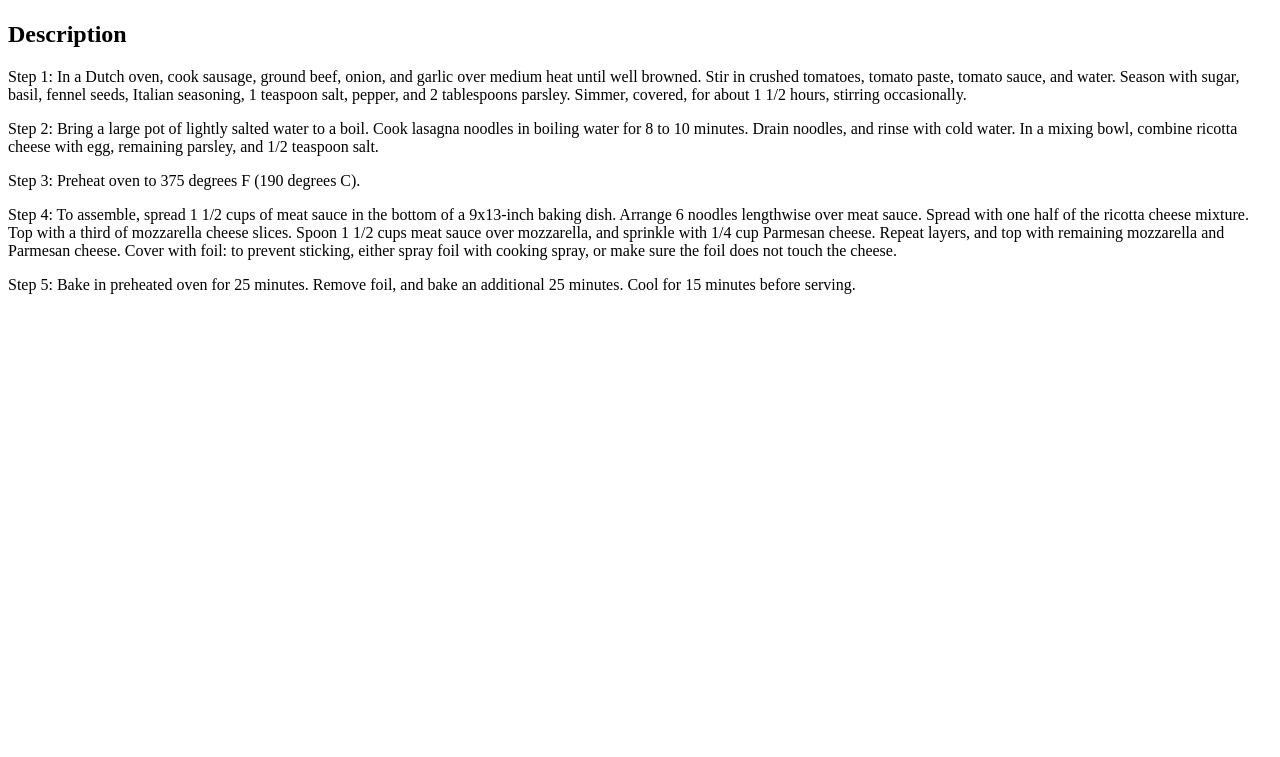
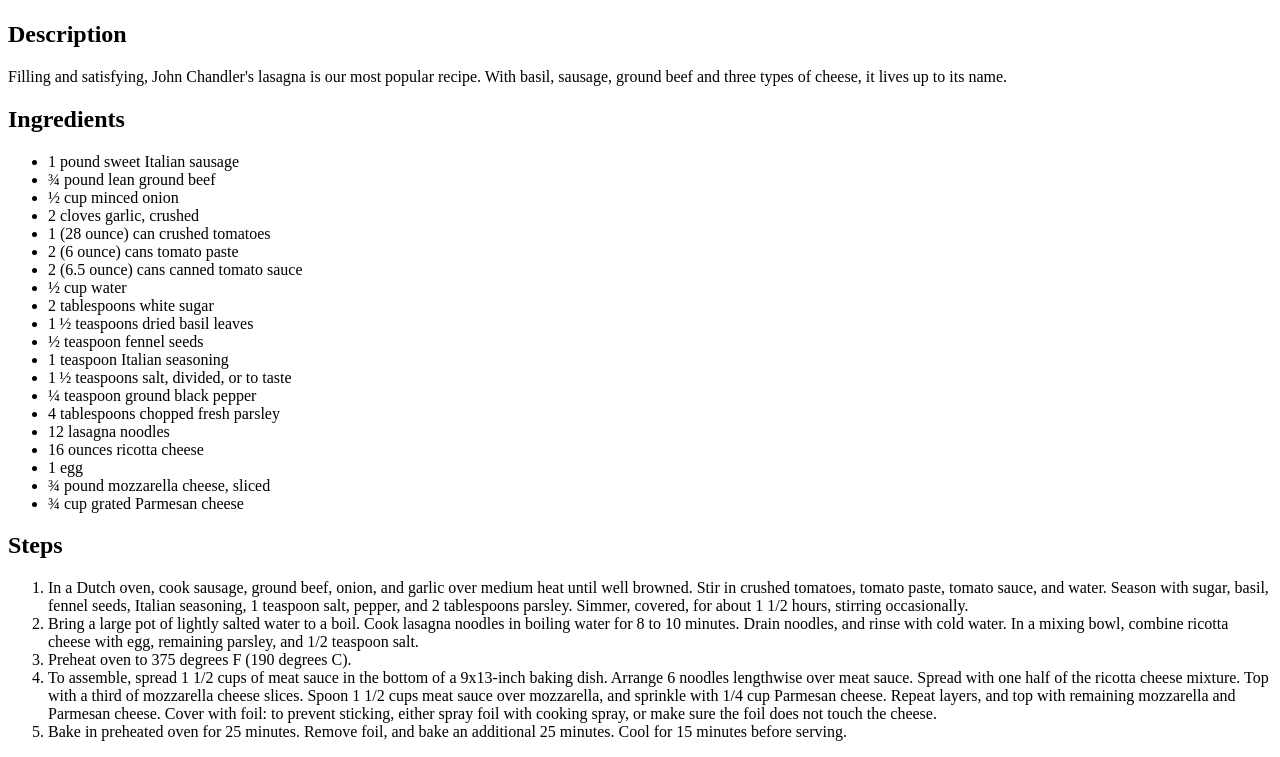
Before and after one commit to CodingWithHamza/odin-recipes, a plain HTML site: page recipes/lasagna.html in a window 1280 px wide. Shown: the part 383-1140 px from the top of the page. Before the commit the page ends 800 px from the top, so only its background shows below. Drawn offline with Linux system fonts and the light colour scheme.

Commit message:
Added three reccipes pages

```diff
--- a/recipes/lasagna.html
+++ b/recipes/lasagna.html
@@ -11,26 +11,141 @@
 <body>
     <h1>World's Best Lasagna</h1>
     <img src="https://img.taste.com.au/Jki2ky0M/taste/2016/11/classic-lasagne-95039-1.jpeg" alt="World's Best Lasagna">
-    <h2>Description</h2>
-    <p>Step 1: In a Dutch oven, cook sausage, ground beef, onion, and garlic over medium heat until well browned. Stir
-        in crushed tomatoes, tomato paste, tomato sauce, and water. Season with sugar, basil, fennel seeds, Italian
-        seasoning, 1 teaspoon salt, pepper, and 2 tablespoons parsley. Simmer, covered, for about 1 1/2 hours, stirring
-        occasionally.</p>
 
-    <p>Step 2: Bring a large pot of lightly salted water to a boil. Cook lasagna noodles in boiling water for 8 to 10
-        minutes. Drain noodles, and rinse with cold water. In a mixing bowl, combine ricotta cheese with egg, remaining
-        parsley, and 1/2 teaspoon salt.</p>
+    <div class="recipe-description">
+        <h2>Description</h2>
+        <p>
+            Filling and satisfying, John Chandler's lasagna is our most popular recipe. With basil, sausage, ground beef
+            and three types of cheese, it lives up to its name.
+        </p>
+        <p></p>
+    </div>
 
-    <p>Step 3: Preheat oven to 375 degrees F (190 degrees C).</p>
+    <div class="recipe-ingredients">
+        <h2>Ingredients</h2>
+        <ul>
+            <li>
+                1 pound sweet Italian sausage
+            </li>
 
-    <p>Step 4: To assemble, spread 1 1/2 cups of meat sauce in the bottom of a 9x13-inch baking dish. Arrange 6 noodles
-        lengthwise over meat sauce. Spread with one half of the ricotta cheese mixture. Top with a third of mozzarella
-        cheese slices. Spoon 1 1/2 cups meat sauce over mozzarella, and sprinkle with 1/4 cup Parmesan cheese. Repeat
-        layers, and top with remaining mozzarella and Parmesan cheese. Cover with foil: to prevent sticking, either
-        spray foil with cooking spray, or make sure the foil does not touch the cheese.</p>
+            <li>
+                ¾ pound lean ground beef
+            </li>
 
-    <p>Step 5: Bake in preheated oven for 25 minutes. Remove foil, and bake an additional 25 minutes. Cool for 15
-        minutes before serving.</p>
+            <li>
+                ½ cup minced onion
+            </li>
+
+            <li>
+                2 cloves garlic, crushed
+            </li>
+
+            <li>
+                1 (28 ounce) can crushed tomatoes
+            </li>
+
+            <li>
+                2 (6 ounce) cans tomato paste
+            </li>
+
+            <li>
+                2 (6.5 ounce) cans canned tomato sauce
+            </li>
+
+            <li>
+                ½ cup water
+            </li>
+
+            <li>
+                2 tablespoons white sugar
+            </li>
+
+            <li>
+                1 ½ teaspoons dried basil leaves
+            </li>
+
+            <li>
+                ½ teaspoon fennel seeds
+            </li>
+
+            <li>
+                1 teaspoon Italian seasoning
+            </li>
+
+            <li>
+                1 ½ teaspoons salt, divided, or to taste
+            </li>
+
+            <li>
+                ¼ teaspoon ground black pepper
+            </li>
+
+            <li>
+                4 tablespoons chopped fresh parsley
+            </li>
+
+            <li>
+                12 lasagna noodles
+            </li>
+
+            <li>
+                16 ounces ricotta cheese
+            </li>
+
+            <li>
+                1 egg
+            </li>
+
+            <li>
+                ¾ pound mozzarella cheese, sliced
+            </li>
+
+            <li>
+                ¾ cup grated Parmesan cheese
+            </li>
+        </ul>
+    </div>
+
+    <div class="recipe-steps">
+        <h2>Steps</h2>
+        <ol>
+            <li>
+                In a Dutch oven, cook sausage, ground beef, onion, and garlic over medium heat until well browned. Stir
+                in crushed tomatoes, tomato paste, tomato sauce, and water. Season with sugar, basil, fennel seeds,
+                Italian
+                seasoning, 1 teaspoon salt, pepper, and 2 tablespoons parsley. Simmer, covered, for about 1 1/2 hours,
+                stirring
+                occasionally.
+            </li>
+
+            <li>
+                Bring a large pot of lightly salted water to a boil. Cook lasagna noodles in boiling water for 8 to 10
+                minutes. Drain noodles, and rinse with cold water. In a mixing bowl, combine ricotta cheese with egg,
+                remaining
+                parsley, and 1/2 teaspoon salt.
+            </li>
+
+            <li>
+                Preheat oven to 375 degrees F (190 degrees C).
+            </li>
+
+            <li>
+                To assemble, spread 1 1/2 cups of meat sauce in the bottom of a 9x13-inch baking dish. Arrange 6 noodles
+                lengthwise over meat sauce. Spread with one half of the ricotta cheese mixture. Top with a third of
+                mozzarella
+                cheese slices. Spoon 1 1/2 cups meat sauce over mozzarella, and sprinkle with 1/4 cup Parmesan cheese.
+                Repeat
+                layers, and top with remaining mozzarella and Parmesan cheese. Cover with foil: to prevent sticking,
+                either
+                spray foil with cooking spray, or make sure the foil does not touch the cheese.
+            </li>
+
+            <li>
+                Bake in preheated oven for 25 minutes. Remove foil, and bake an additional 25 minutes. Cool for 15
+                minutes before serving.
+            </li>
+        </ol>
+    </div>
 
 </body>
 
```
Also changed, not shown: index.html (+2 -0 lines), recipes/blackbeanlasagna.html (added, +56 -0 lines), recipes/easymeatloaf.html (added, +48 -0 lines).
